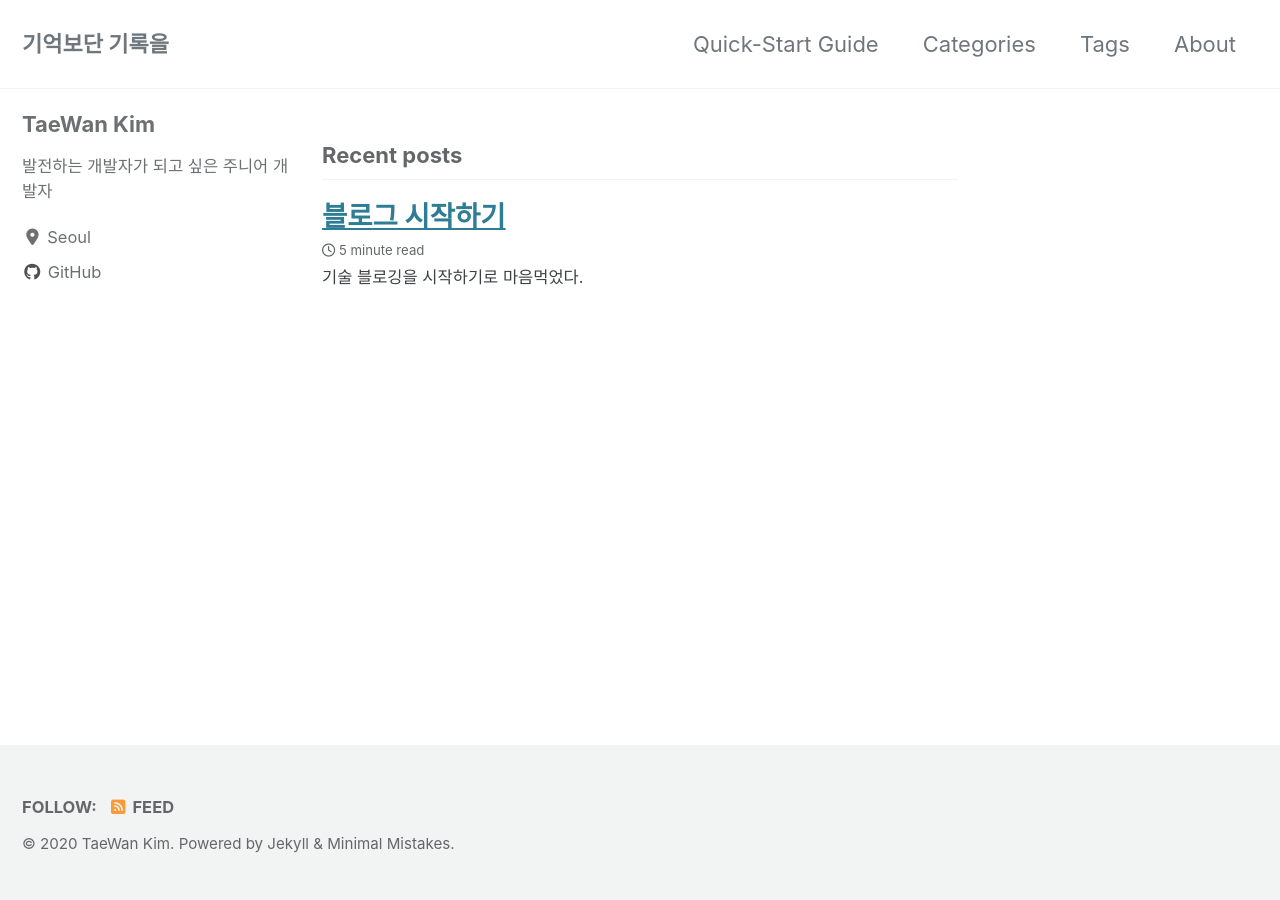
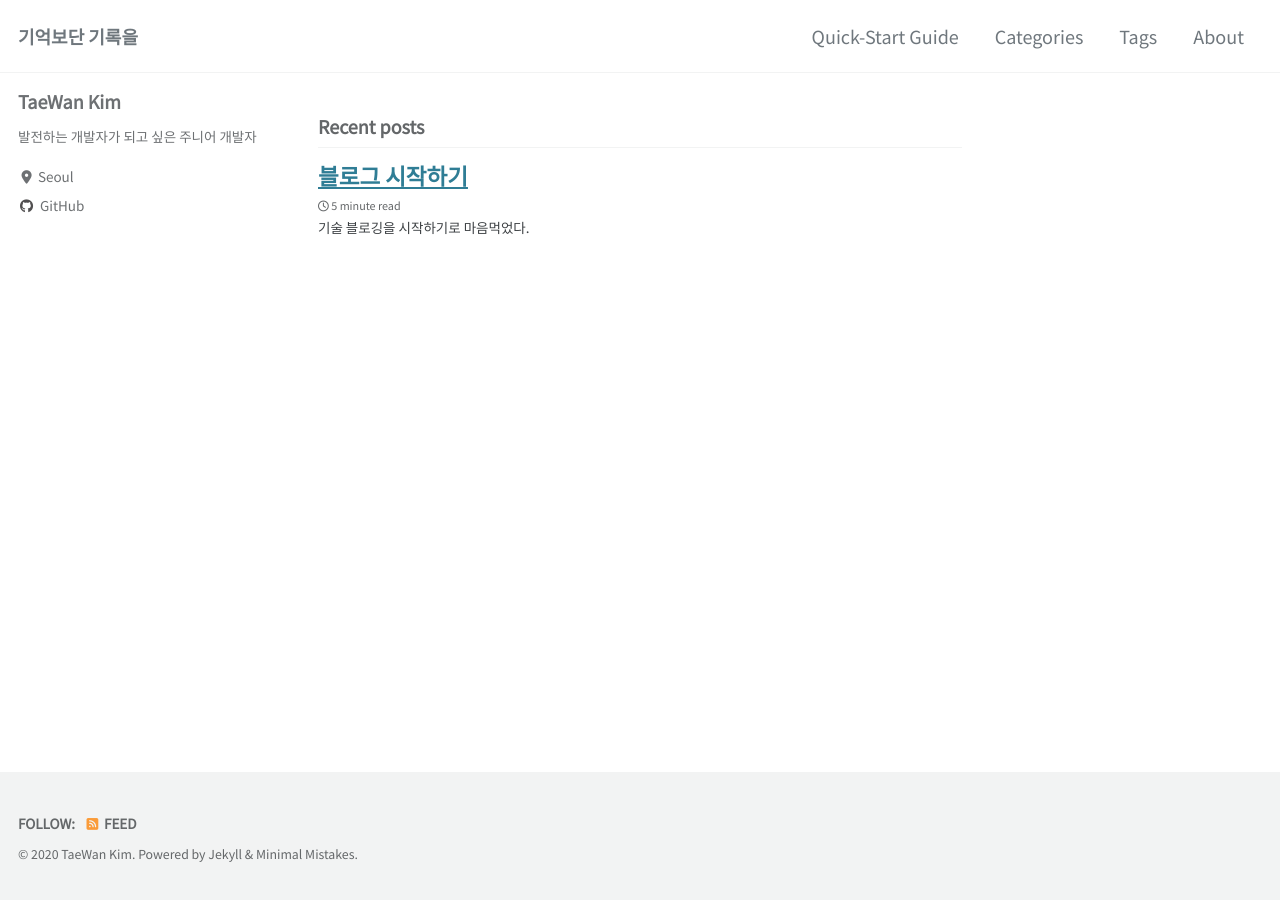
Before and after one commit to twkim-dev/twkim-dev.github.io, a Jekyll site: the page built from index.html, in a window 1280 px wide. Built offline with Jekyll 4.4.1, drawn with Linux system fonts in a browser that asks for light colours; cached includes are drawn as plain includes; nearby versions of some CDN libraries; the list of posts is cut into pages by our own code.

Commit message:
글꼴 크기 변경   -기본 폰트 크기가 18로 알 고 있는데 14로 낮춤

```diff
--- a/assets/css/main.scss
+++ b/assets/css/main.scss
@@ -1,9 +1,39 @@
 ---
 # Only the main Sass file needs front matter (the dashes are enough)
 ---
+$sans-serif: 'Noto Sans KR';
+$monospace: 'Ubuntu Mono';
+$type-size-4-5: 1.12em !default; // Ubuntu Mono is a bit small
 
 @charset "utf-8";
 
 @import "minimal-mistakes/skins/{{ site.minimal_mistakes_skin | default: 'default' }}"; // skin
 @import "minimal-mistakes"; // main partials
-@import url('https://fonts.googleapis.com/css2?family=Noto+Sans+KR:wght@300&display=swap');
+@import url(https://fonts.googleapis.com/css?family=Noto+Sans+KR|Ubuntu+Mono);
+
+html {
+    font-size: 12px; // change to whatever
+
+    @include breakpoint($medium) {
+      font-size: 14px; // change to whatever
+    }
+
+    @include breakpoint($large) {
+      font-size: 16px; // change to whatever
+    }
+
+    @include breakpoint($x-large) {
+      font-size: 18px; // change to whatever
+    }
+  }
+
+  .highlight {
+    font-family: $monospace;
+    font-size: $type-size-4-5;
+  }
+
+  .language-plaintext {
+    font-family: $monospace;
+    font-size: $type-size-5;
+    //background: #c0ffee;
+  }
```
